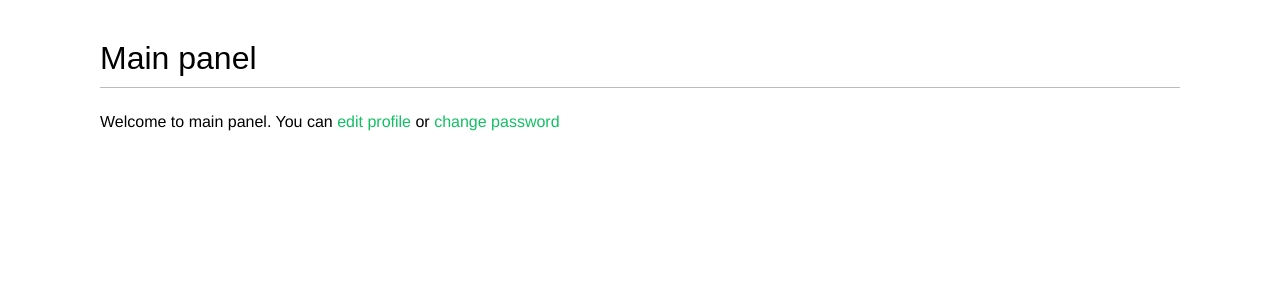
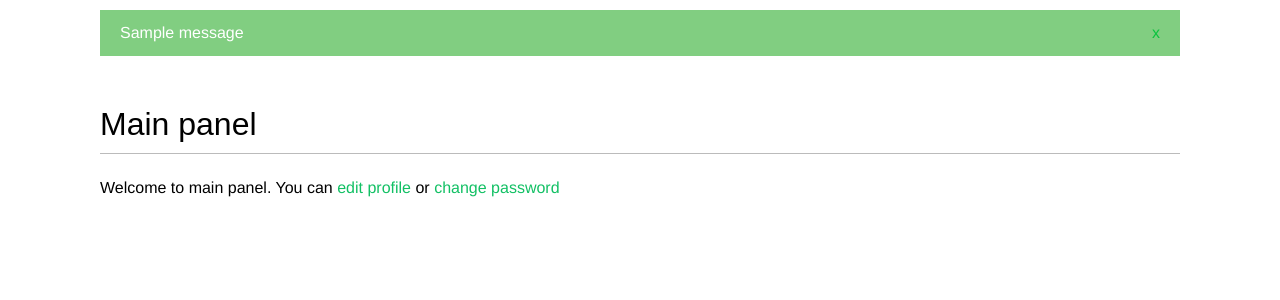
Before and after one commit to p-karmelita/bookmarks, a Django app: page /account/ in a window 1280 px wide. Shown: the part 48-348 px from the top of the page. Run offline with Django 4.2, Linux system fonts and the light colour scheme; a user stored in the database is signed in; tables that the repository leaves empty hold one stand-in row (values such as "Sample post"); one stand-in notice (Sample message) is shown; some web fonts are replaced.

Commit message:
implement django messages framework

```diff
--- a/account/templates/base.html
+++ b/account/templates/base.html
@@ -30,6 +30,16 @@
       {% endif %}
     </span>
   </div>
+  {% if messages %}
+  <ul class="messages">
+    {% for message in messages %}
+    <li class="{{ message.tags }}">
+      {{ message|safe }}
+      <a href="#" class="close">x</a>
+    </li>
+    {% endfor %}
+  </ul>
+  {% endif %}
   <div id="content">
     {% block content %}
     {% endblock %}
--- a/account/views.py
+++ b/account/views.py
@@ -2,6 +2,7 @@ from django.http import HttpResponse
 from django.shortcuts import render
 from django.contrib.auth import authenticate, login
 from django.contrib.auth.decorators import login_required
+from django.contrib import messages
 
 from .forms import LoginForm, UserRegistrationForm, \
                    UserEditForm, ProfileEditForm
@@ -67,6 +68,9 @@ def edit(request):
         if user_form.is_valid() and profile_form.is_valid():
             user_form.save()
             profile_form.save()
+            messages.success(request, 'Profile updated succesfully')
+        else:
+            messages.error(request, 'An error occured during udpating profile.')
     else:
         user_form = UserEditForm(instance=request.user)
         profile_form = ProfileEditForm(instance=request.user.profile)
```
